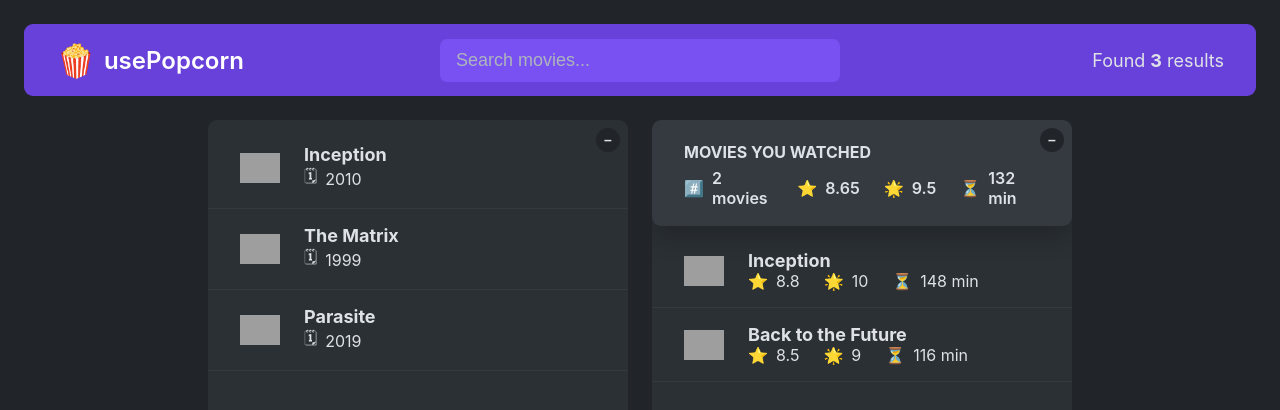
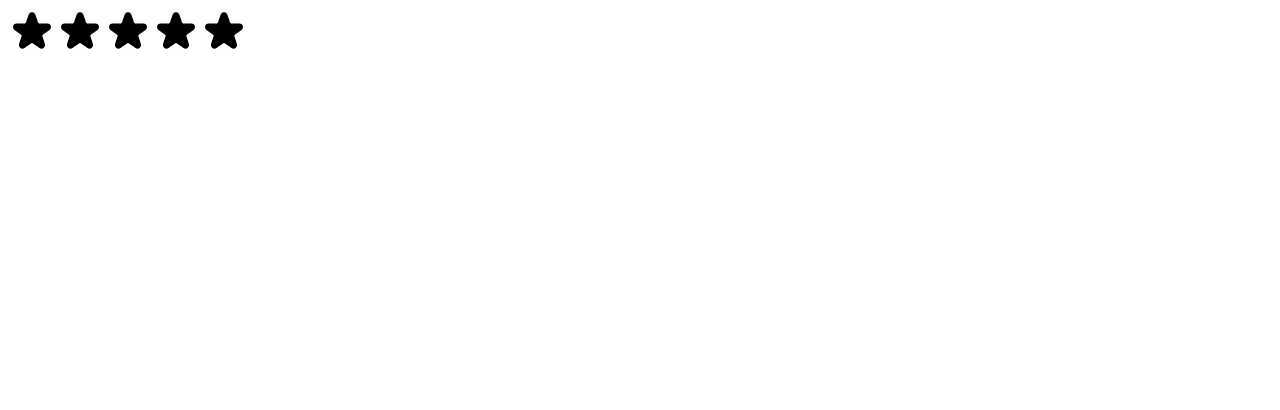
Before and after one commit to Rvp888/usePopcorn, a React (Create React App) app: page / in a window 1280 px wide. Shown: the top 410 px of the page. Built offline with nearby package versions, Linux system fonts and the light colour scheme; grey boxes are pictures that could not be loaded.

Commit message:
a new starRating component added

```diff
--- /dev/null
+++ b/src/StarRating.js
@@ -0,0 +1,86 @@
+import { useState } from "react";
+
+const containerStyle = {
+  display: "flex",
+  alignItems: "center",
+  gap: "16px",
+};
+
+const starContainerStyle = {
+  display: "flex",
+};
+
+const textStyle = {
+  lineHeight: "1",
+  margin: "0",
+};
+
+export default function StarRating({ maxRating = 5 }) {
+  const [rating, setRating] = useState(0);
+
+  return (
+    <div style={containerStyle}>
+      <div style={starContainerStyle}>
+        {Array.from({ length: maxRating }, (_, i) => (
+          <Star key={i} onRate={() => setRating(i + 1)} />
+        ))}
+      </div>
+      <p style={textStyle}>{rating || ""}</p>
+    </div>
+  );
+}
+
+const starStyle = {
+  width: "48px",
+  height: "48px",
+  display: "block",
+  cursor: "pointer",
+};
+
+function Star({ onRate }) {
+  return (
+    <span style={starStyle} role="button" onClick={onRate}>
+      <svg
+        xmlns="http://www.w3.org/2000/svg"
+        viewBox="0 0 20 20"
+        fill="#000"
+        stroke="#000"
+      >
+        <path d="M9.049 2.927c.3-.921 1.603-.921 1.902 0l1.07 3.292a1 1 0 00.95.69h3.462c.969 0 1.371 1.24.588 1.81l-2.8 2.034a1 1 0 00-.364 1.118l1.07 3.292c.3.921-.755 1.688-1.54 1.118l-2.8-2.034a1 1 0 00-1.175 0l-2.8 2.034c-.784.57-1.838-.197-1.539-1.118l1.07-3.292a1 1 0 00-.364-1.118L2.98 8.72c-.783-.57-.38-1.81.588-1.81h3.461a1 1 0 00.951-.69l1.07-3.292z" />
+      </svg>
+    </span>
+  );
+}
+
+/*
+FULL STAR
+
+<svg
+  xmlns="http://www.w3.org/2000/svg"
+  viewBox="0 0 20 20"
+  fill="#000"
+  stroke="#000"
+>
+  <path
+    d="M9.049 2.927c.3-.921 1.603-.921 1.902 0l1.07 3.292a1 1 0 00.95.69h3.462c.969 0 1.371 1.24.588 1.81l-2.8 2.034a1 1 0 00-.364 1.118l1.07 3.292c.3.921-.755 1.688-1.54 1.118l-2.8-2.034a1 1 0 00-1.175 0l-2.8 2.034c-.784.57-1.838-.197-1.539-1.118l1.07-3.292a1 1 0 00-.364-1.118L2.98 8.72c-.783-.57-.38-1.81.588-1.81h3.461a1 1 0 00.951-.69l1.07-3.292z"
+  />
+</svg>
+
+
+EMPTY STAR
+
+<svg
+  xmlns="http://www.w3.org/2000/svg"
+  fill="none"
+  viewBox="0 0 24 24"
+  stroke="#000"
+>
+  <path
+    strokeLinecap="round"
+    strokeLinejoin="round"
+    strokeWidth="{2}"
+    d="M11.049 2.927c.3-.921 1.603-.921 1.902 0l1.519 4.674a1 1 0 00.95.69h4.915c.969 0 1.371 1.24.588 1.81l-3.976 2.888a1 1 0 00-.363 1.118l1.518 4.674c.3.922-.755 1.688-1.538 1.118l-3.976-2.888a1 1 0 00-1.176 0l-3.976 2.888c-.783.57-1.838-.197-1.538-1.118l1.518-4.674a1 1 0 00-.363-1.118l-3.976-2.888c-.784-.57-.38-1.81.588-1.81h4.914a1 1 0 00.951-.69l1.519-4.674z"
+  />
+</svg>
+
+*/
--- a/src/index.js
+++ b/src/index.js
@@ -1,11 +1,14 @@
 import React from "react";
 import ReactDOM from "react-dom/client";
-import "./index.css";
-import App from "./App";
+// import "./index.css";
+// import App from "./App";
+
+import StarRating from "./StarRating";
 
 const root = ReactDOM.createRoot(document.getElementById("root"));
 root.render(
   <React.StrictMode>
-    <App />
+    {/* <App /> */}
+    <StarRating maxRating={5} />
   </React.StrictMode>
 );
```
Also changed, not shown: src/index.css (+0 -33 lines).
